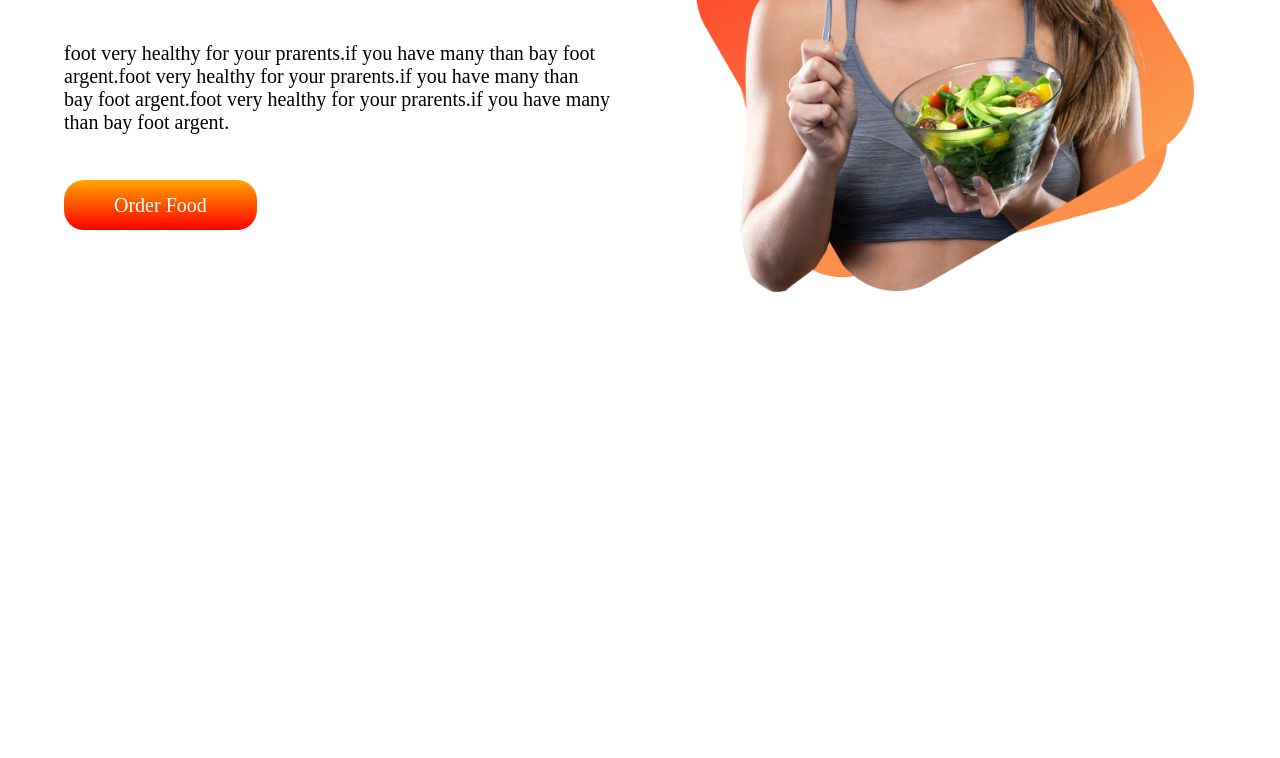
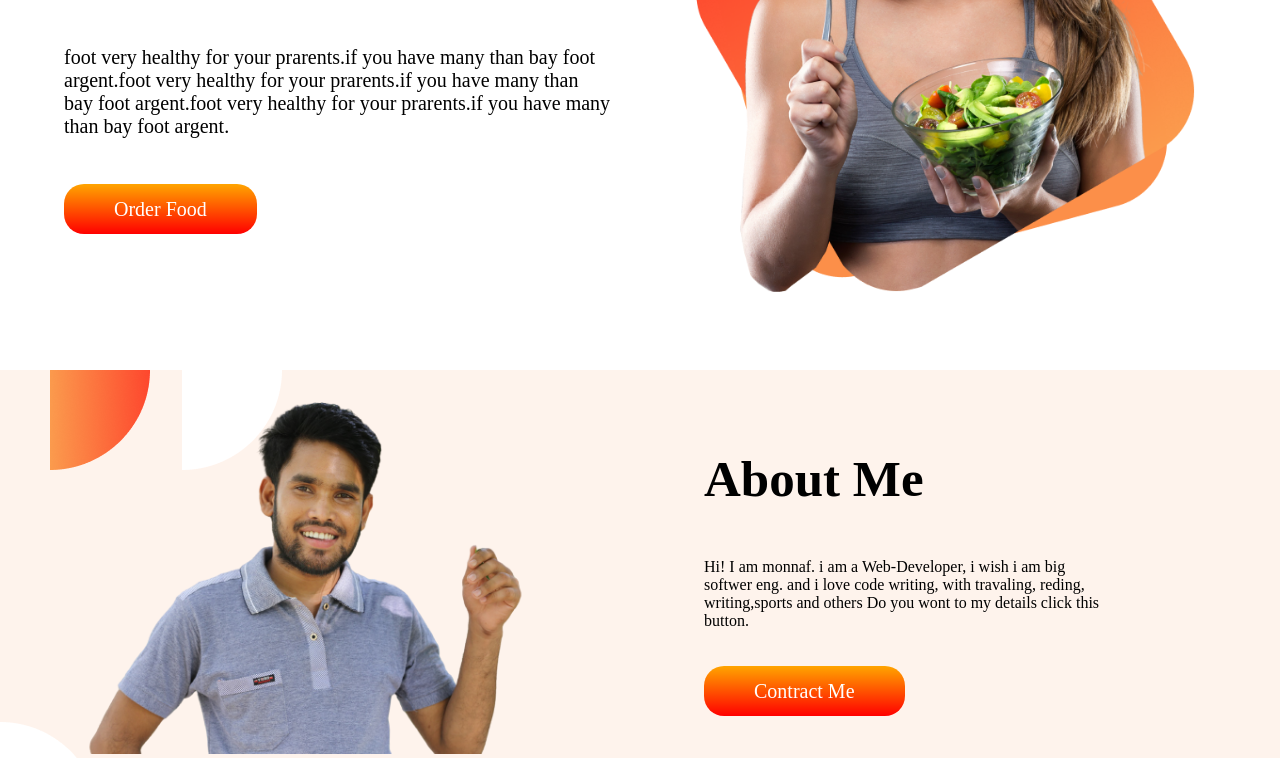
Before and after one commit to vaivaistudio/First-assignment, a plain HTML site: page index.html in a window 1280 px wide. Shown: the part 305-1063 px from the top of the page. Before the commit the page ends 800 px from the top, so only its background shows below. Drawn offline with Linux system fonts and the light colour scheme.

Commit message:
about section complite

```diff
--- a/index.html
+++ b/index.html
@@ -24,5 +24,20 @@
         </div>
     </section>
 
+    <!-- About Section -->
+
+    <section class="about-section">
+        <div class="about-me">
+            <div class="about-image">
+                <img src="photo/about-bg.png" alt="">
+            </div>
+            <div class="about-text">
+                <h1>About Me</h1>
+                <p>Hi! I am monnaf. i am a Web-Developer, i wish i am big softwer eng. and i love code writing, with travaling, reding, writing,sports and others Do you wont to my details click this button.</p>
+                <a href="https://www.linkedin.com/in/md-abdul-monnaf-16667114b/" target="_black" id="btn"> Contract Me</a>
+            </div>
+        </div>
+    </section>
+
 </body>
 </html>
--- a/style.css
+++ b/style.css
@@ -30,9 +30,8 @@ body h1 h2 h3{
 }
 .hedar-text h1 {
     font-size: 65px;
-    margin: 46px 0;
+    margin-top: 50px;
     font-weight: 800;
-
 }
 .hedar-text h1 span {
     color: orange;
@@ -42,8 +41,36 @@ body h1 h2 h3{
     font-size: 20px;
     margin: 60px 0;
 }
-
 .hedar-image{
     width: 45%;
     margin-left: 5%;
 }
+
+/* My About Section css */
+
+.about-section{
+    background-image: url(photo/about-bg-2.png);
+    margin-top: 50px;
+}
+.about-me{
+    display: flex;
+}
+.about-image{
+    width: 45%;
+    margin-left: 5%;
+}
+.about-image img{}
+.about-text{
+    width: 45%;
+    margin-left: 5%;
+}
+.about-text h1 {
+    font-size: 51px;
+
+    margin-top: 80px;
+}
+.about-text p {
+    width: 400px;
+    padding: 50px 0;
+}
+.about-text a{}
```
